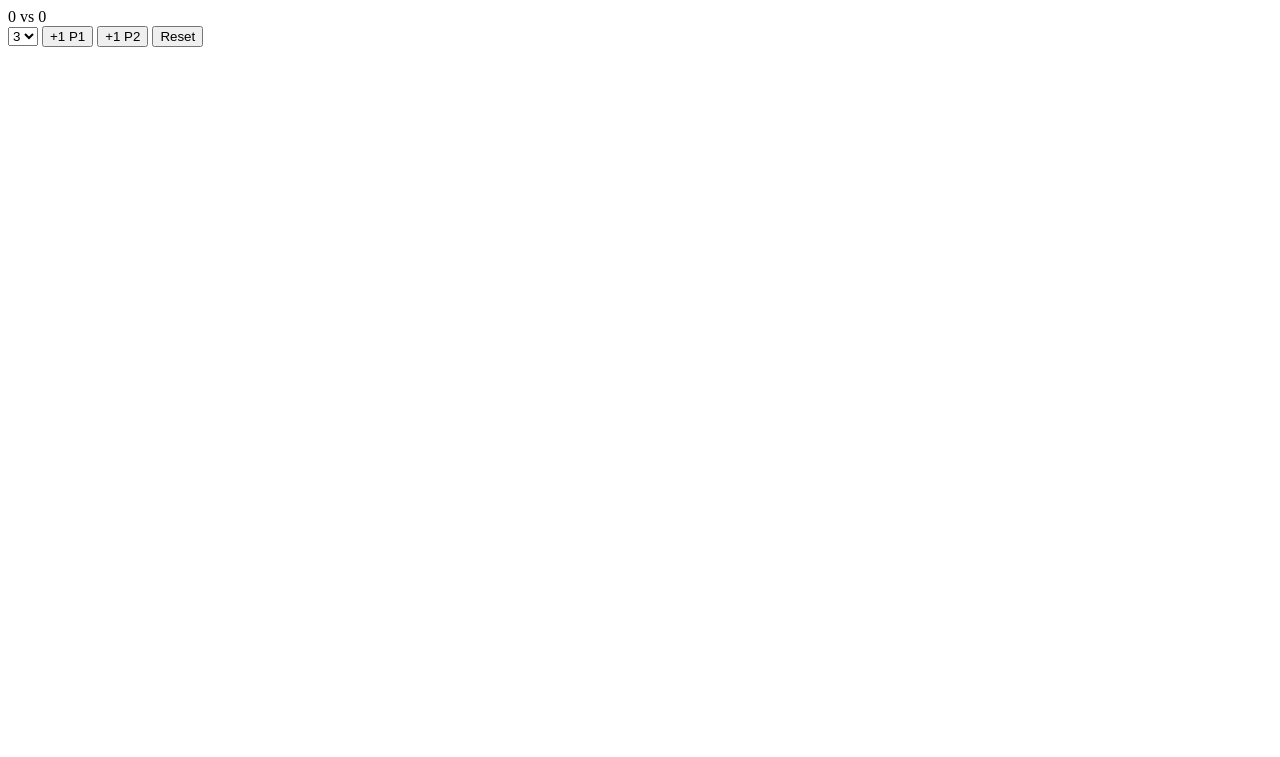
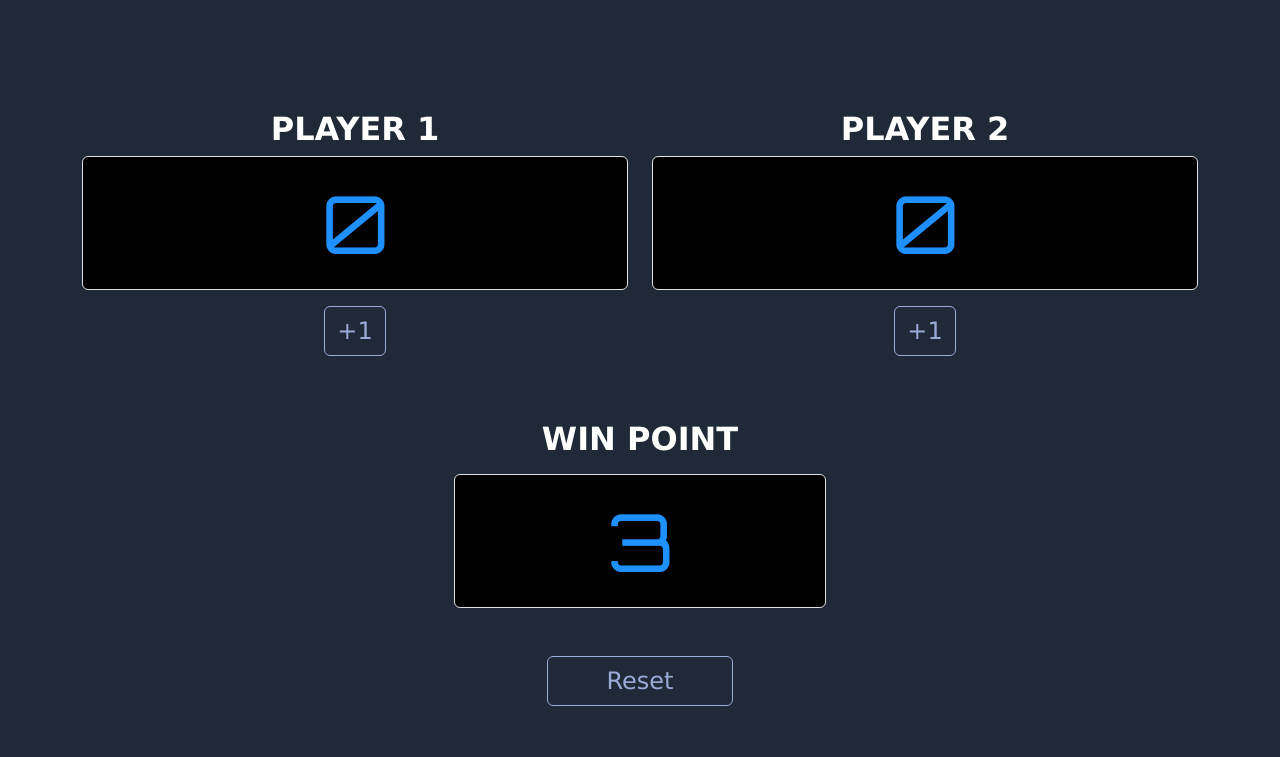
Before and after one commit to izardaffa/papan-skor, a plain HTML site: page index.html in a window 1280 px wide. Drawn offline with nearby package versions, Linux system fonts and the light colour scheme.

Commit message:
add styling { fonts, css, bootstrap }

```diff
--- a/index.html
+++ b/index.html
@@ -4,25 +4,48 @@
     <meta charset="UTF-8">
     <meta name="viewport" content="width=device-width, initial-scale=1.0">
     <title>Papan Skor</title>
+
+    <!-- Google Fonts -->
+    <link rel="preconnect" href="https://fonts.googleapis.com">
+    <link rel="preconnect" href="https://fonts.gstatic.com" crossorigin>
+    <link href="https://fonts.googleapis.com/css2?family=Orbitron:wght@400..900&display=swap" rel="stylesheet">
+
+    <!-- Bootstrap 5 -->
+     <link rel="stylesheet" href="https://cdn.jsdelivr.net/npm/bootstrap@5.3.3/dist/css/bootstrap.min.css">
+
+     <link rel="stylesheet" href="style.css">
 </head>
-<body>
-    <div>
-        <span id="p1-display">0</span>
-        <span>vs</span>
-        <span id="p2-display">0</span>
+<body onload="reset()">
+    <div class="scoreboard container d-flex flex-column justify-content-center">
+        <div class="row row-cols-1 row-cols-md-2 text-center py-5 justify-content-center">
+            <div class="points col col-auto py-3 d-flex flex-column align-item-center">
+                <h2>Player 1</h2>
+                <p class="px-3 form-control" id="p1-display">0</p>
+                <div class="score-btns">
+                    <button class="btn btn-primary" id="p1-button">+1</button>
+                </div>
+            </div>
+            <div class="points col col-auto py-3 d-flex flex-column align-item-center">
+                <h2>Player 2</h2>
+                <p class="px-3 form-control" id="p2-display">0</p>
+                <div class="score-btns">
+                    <button class="btn btn-primary" id="p2-button">+1</button>
+                </div>
+            </div>
+        </div>
+
+        <div class="d-grid gap-2 col-4 mx-auto pb-5">
+            <h2 class="text-center">Win Point</h2>
+            <input type="text" name="" id="win-point" class="form-control text-center">
+        </div>
+
+        <div class="d-grid gap-2 col-2 mx-auto pb-5">
+            <button class="btn btn-primary" id="reset">Reset</button>
+        </div>
     </div>
 
-    <div>
-        <select name="" id="win-point">
-            <option value="3">3</option>
-            <option value="5">5</option>
-            <option value="9">9</option>
-        </select>
-
-        <button id="p1-button">+1 P1</button>
-        <button id="p2-button">+1 P2</button>
-        <button id="reset">Reset</button>
-    </div>
+    <!-- Bootstrap 5 -->
+    <script src="https://cdn.jsdelivr.net/npm/bootstrap@5.3.3/dist/js/bootstrap.bundle.min.js"></script>
 
     <script src="script.js"></script>
 </body>
--- a/script.js
+++ b/script.js
@@ -3,12 +3,13 @@ const p2Display = document.querySelector('#p2-display');
 const p1Button = document.querySelector('#p1-button');
 const p2Button = document.querySelector('#p2-button');
 const resetButton = document.querySelector('#reset');
-const winPointSelect = document.querySelector('#win-point');
+const winPointInput = document.querySelector('#win-point');
 
 let p1Score = 0;
 let p2Score = 0;
 let winPoint = 3;
 let isGameOver = false;
+
 
 function reset() {
     isGameOver = false;
@@ -16,6 +17,7 @@ function reset() {
     p2Score = 0;
     p1Display.textContent = 0;
     p2Display.textContent = 0;
+    winPointInput.value = winPoint;
 }
 
 p1Button.addEventListener('click', () => {
@@ -44,7 +46,7 @@ p2Button.addEventListener('click', () => {
 
 resetButton.addEventListener('click', reset);
 
-winPointSelect.addEventListener('change', (event) => {
+winPointInput.addEventListener('change', (event) => {
     winPoint = parseInt(event.target.value);
     reset();
 });
--- a/style.css
+++ b/style.css
@@ -0,0 +1,46 @@
+body {
+	color: #fff;
+	background: #1f2937;
+	font-family: verdana, sans-serif;
+}
+
+.scoreboard {
+	min-height: 100vh;
+}
+
+h2 {
+	text-transform: uppercase;
+	font-size: px;
+	font-weight: 800;
+}
+
+.points p, #win-point {
+	font-family: 'Orbitron', sans-serif;
+	font-weight: 400;
+	font-size: 80px;
+	background: #000;
+	color: dodgerblue;
+	min-width: 205px;
+}
+
+.btn-primary {
+	background: transparent;
+	color: #9aabd8;
+	border-color: #9aabd8;
+	font-size: 1.5em;
+}
+
+.btn-primary:hover,
+.btn-primary:active {
+	color: #fff;
+	background-color: dodgerblue;
+	border-color: dodgerblue;
+}
+
+.btn-check:focus + .btn-primary,
+.btn-primary:focus {
+	color: #fff;
+	background-color: dodgerblue;
+	border-color: dodgerblue;
+	box-shadow: 0 0 0 0.25rem rgb(255 255 255 / 50%);
+}
```
